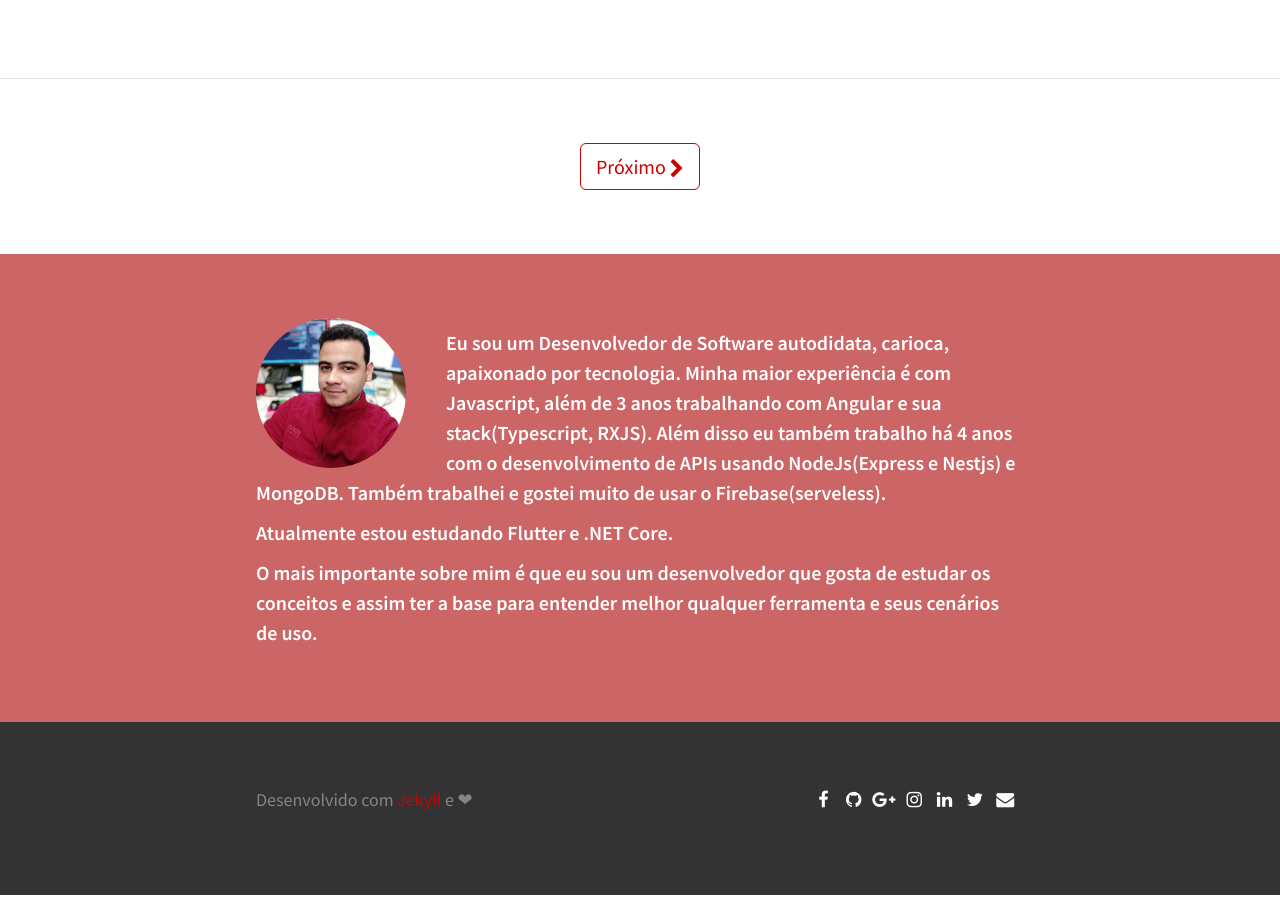
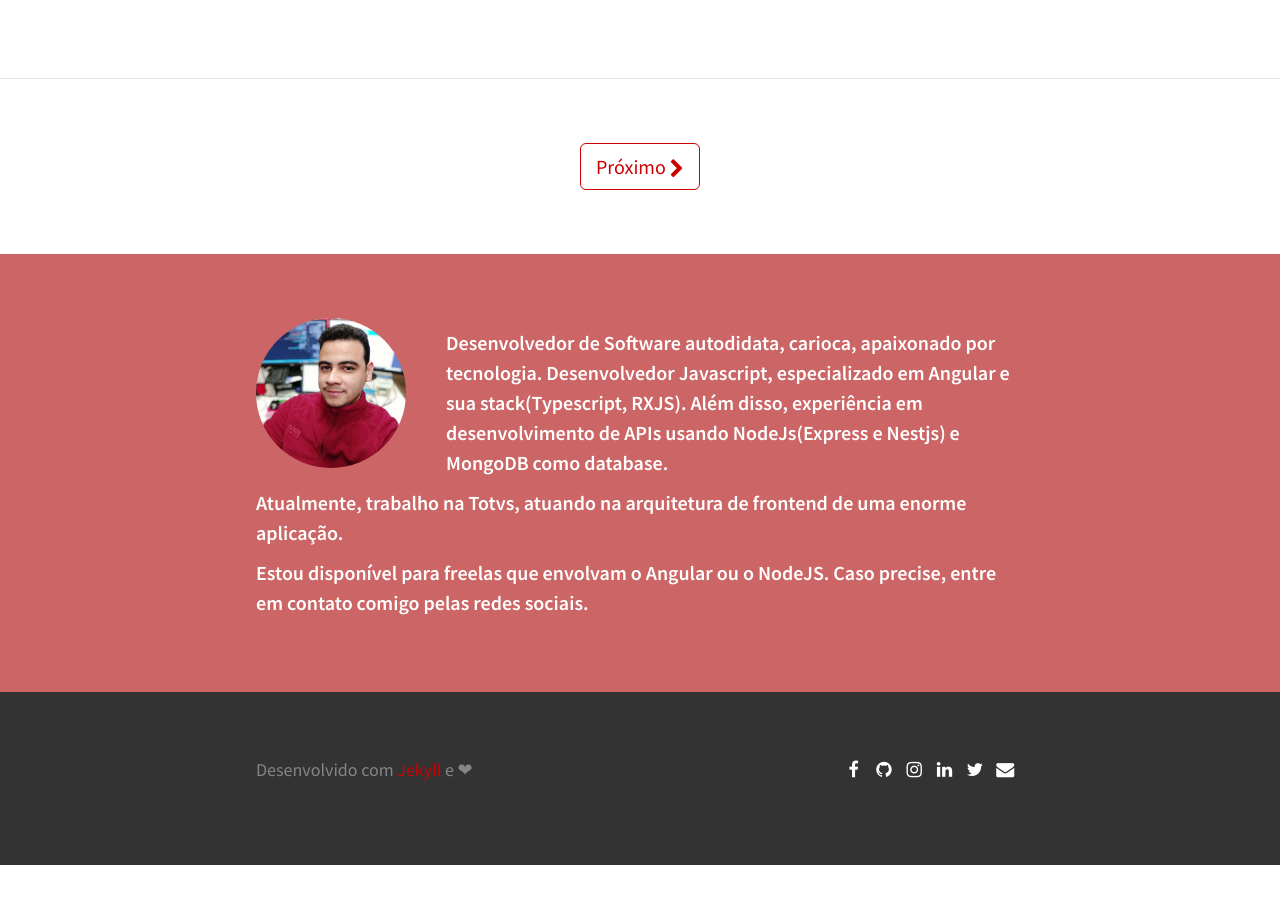
Before and after one commit to fabiomirandaa/fabiomirandaa.github.io, a Jekyll site: the page built from index.html, in a window 1280 px wide and 900 px high, scrolled down 2864 px. Built offline with Jekyll 4.4.1, drawn with Linux system fonts in a browser that asks for light colours; nearby versions of some CDN libraries; the list of posts is cut into pages by our own code; after the commit the page ends 3734 px from its top, so only the background shows below that.

Commit message:
feat: change my description

```diff
--- a/_config.yml
+++ b/_config.yml
@@ -8,7 +8,7 @@ theme_settings:
   title: Fábio Miranda
   avatar:
   gravatar: # Email MD5 hash
-  description: "Blog de tecnologia, programação, Angular, Javascript, Typescript, RxJs e Flutter." # used by search engines
+  description: "Blog de tecnologia, programação, Angular, Javascript, Typescript, RxJs, NGRX, NGXS e Flutter." # used by search engines
 
   # Header and footer text
   header_text: >
@@ -26,7 +26,7 @@ theme_settings:
   facebook: "fabioviannatj"
   flickr:
   github: "fabiomirandaa"
-  google_plus: +fabiomirandatj
+  google_plus:
   instagram: fabiomirandatj
   linkedin:  https://www.linkedin.com/in/fabiomirandasilva
   pinterest:
--- a/_includes/author.html
+++ b/_includes/author.html
@@ -1,16 +1,14 @@
 <div class="site-description">
   <img src="{{ site.baseurl}}/assets/img/fabiomiranda.jpg" alt="Olá, Sou o Fábio Miranda!"></img>
-  <p>Eu sou um Desenvolvedor de Software autodidata, carioca, apaixonado por tecnologia. Minha maior experiência é com
-    Javascript,
-    além de 3 anos trabalhando com Angular e sua stack(Typescript, RXJS). Além disso eu também trabalho há 4 anos com o
-    desenvolvimento de APIs usando NodeJs(Express e Nestjs)
-    e MongoDB. Também trabalhei e gostei muito de usar o Firebase(serveless).</p>
+  <p>Desenvolvedor de Software autodidata, carioca, apaixonado por tecnologia. Desenvolvedor Javascript, especializado em
+    Angular e sua stack(Typescript, RXJS). Além disso, experiência em desenvolvimento de APIs usando NodeJs(Express e Nestjs)
+    e MongoDB como database.</p>
 
   <p>
-    Atualmente estou estudando Flutter e .NET Core.
+    Atualmente, trabalho na Totvs, atuando na arquitetura de frontend de uma enorme aplicação.
   </p>
 
   <p>
-    O mais importante sobre mim é que eu sou um desenvolvedor que gosta de estudar os conceitos e assim ter a base para entender melhor qualquer ferramenta e seus cenários de uso.
+    Estou disponível para freelas que envolvam o Angular ou o NodeJS. Caso precise, entre em contato comigo pelas redes sociais.
   </p>
 </div>
```
